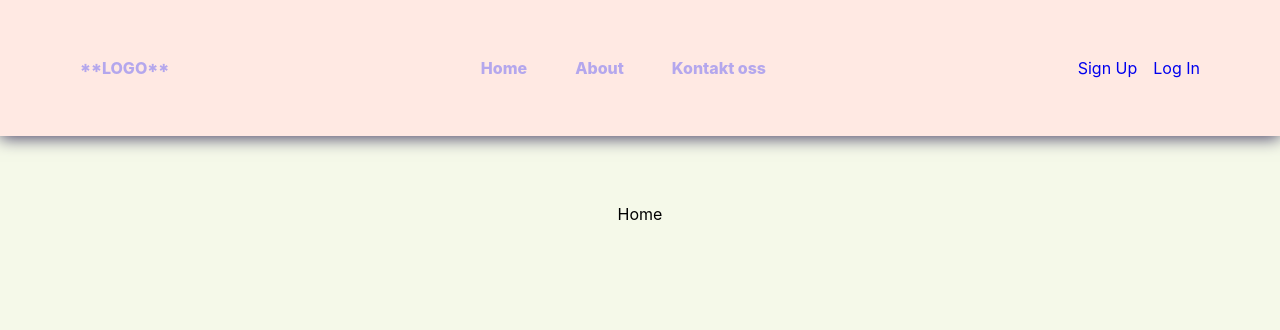
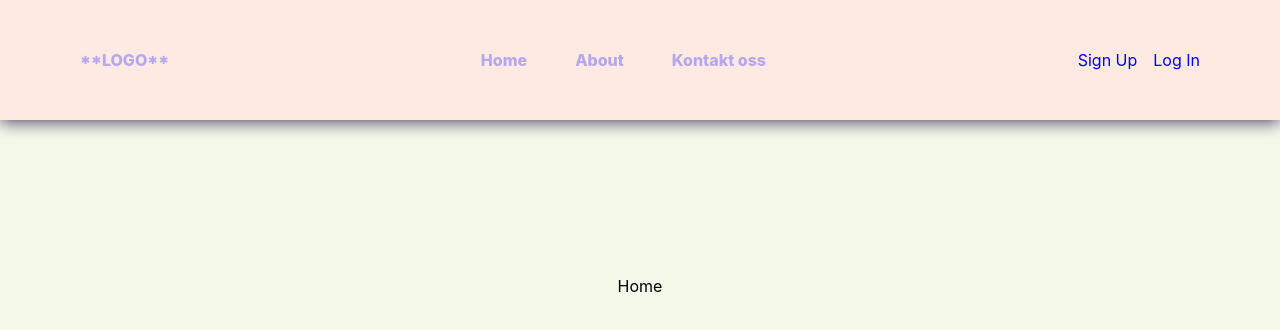
Before and after one commit to uit-inf-2900/Team12, a React (Create React App) app in the folder front/: page / in a window 1280 px wide. Shown: the top 330 px of the page. Built offline with nearby package versions, Linux system fonts and the light colour scheme.

Commit message:
fixed a glitch when scrolling

```diff
--- a/front/src/App.css
+++ b/front/src/App.css
@@ -9,6 +9,7 @@
 
 /* App.css or a global CSS file */
 .app-container {
+  padding-top: var(--header-height); /* Use the variable */
   display: flex;
   flex-direction: column;
   height: 110vh; /* Take full height of the viewport */
@@ -18,7 +19,6 @@
 .content-container {
   padding-top: var(--header-height); /* Use the variable */
   overflow-y: auto; /* Ensure content is scrollable */
-  height: calc(100vh - var(--header-height)); /* Adjust height to take full height minus navbar */
 }
 
 
--- a/front/src/navbar.css
+++ b/front/src/navbar.css
@@ -9,7 +9,7 @@
 :root{
 
 
-    --header-height: 6.5rem;
+    --header-height: 5.5rem;
 
 
     /*============= COLOURS ===================*/
@@ -165,7 +165,6 @@ img{
     display: flex;
     justify-content: space-between;
     align-items: center;
-
 }
 
 .nav-container{
```
